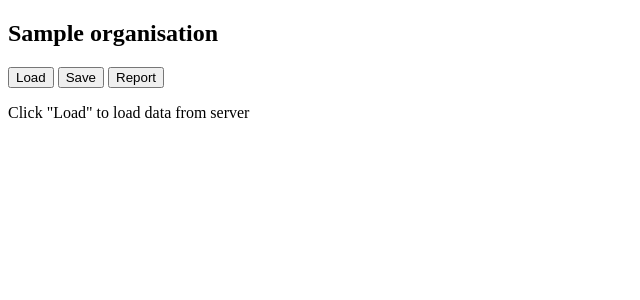
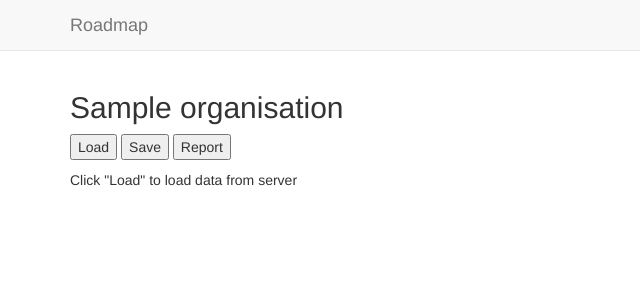
Before and after one commit to SignPainterThe/roadmap, a Django app: template templates/roadmap/organisation.html in a window 1280 px wide. Shown: the top 300 px of the page, without its empty margins (0-640 px from the left). Run offline with Django 3.2, Linux system fonts and the light colour scheme; the template is opened without the code that fills it: most values are stand-ins (such as "Sample title", 1, 10 or a date in 2020); some libraries are stand-ins or nearby versions.

Commit message:
base template && bootstrap

```diff
--- a/bower.json
+++ b/bower.json
@@ -15,6 +15,7 @@
   ],
   "dependencies": {
     "jquery": "latest",
-    "handsontable": "latest"
+    "handsontable": "latest",
+    "bootstrap": "latest"
   }
 }
--- /dev/null
+++ b/templates/roadmap/base.html
@@ -0,0 +1,41 @@
+<!DOCTYPE html>
+<html lang="en">
+  <head>
+    <meta charset="utf-8">
+    <meta name="viewport" content="width=device-width, initial-scale=1">
+    <title>{% block title %}{% endblock %}</title>
+    {% load staticfiles %}
+    <link rel="stylesheet" media="screen" href="{% static 'roadmap/js/handsontable/dist/handsontable.full.min.css' %}">
+    <link rel="stylesheet" href="{% static 'roadmap/js/bootstrap/dist/css/bootstrap.min.css' %}">
+    <link rel="stylesheet" href="{% static 'roadmap/css/roadmap.css' %}">
+    <script src="{% static 'roadmap/js/jquery/dist/jquery.min.js' %}"></script>
+    <script src="{% static 'roadmap/js/csrf.js' %}"></script>
+    <script src="{% static 'roadmap/js/handsontable/dist/handsontable.full.min.js' %}"></script>
+    <script src="{% static 'roadmap/js/bootstrap/dist/js/bootstrap.min.js' %}"></script>
+  </head>
+  <body>
+    <nav class="navbar navbar-default navbar-static-top">
+      <div class="container">
+        <div class="navbar-header">
+          <button type="button" class="navbar-toggle collapsed" data-toggle="collapse" data-target="  #navbar" aria-expanded="false" aria-controls="navbar">
+            <span class="sr-only">Toggle navigation</span>
+            <span class="icon-bar"></span>
+            <span class="icon-bar"></span>
+            <span class="icon-bar"></span>
+          </button>
+          <a class="navbar-brand" href="{% url 'roadmap:index' %}">Roadmap</a>
+        </div>
+        <div id="navbar" class="collapse navbar-collapse">
+          <ul class="nav navbar-nav"></ul>
+        </div><!--/.nav-collapse -->
+      </div>
+    </nav>
+
+    <div class="container">
+      <div class="content">
+      {% block content %}{% endblock %}
+      </div>
+    </div>
+
+  </body>
+</html>
--- a/templates/roadmap/organisation.html
+++ b/templates/roadmap/organisation.html
@@ -1,19 +1,8 @@
-<!doctype html>
-<html>
-<head>
-  <meta charset='utf-8'>
-  <title>{{ organisation.name_full }}</title>
+{% extends 'roadmap/base.html' %}
 
-{% load staticfiles %}
+{% block title %}{{ organisation.name_full }}{% endblock %}
 
-  <script src="{% static 'roadmap/js/jquery/dist/jquery.min.js' %}"></script>
-  <script src="{% static 'roadmap/js/csrf.js' %}"></script>
-  <script src="{% static 'roadmap/js/handsontable/dist/handsontable.full.min.js' %}"></script>
-  <link rel="stylesheet" media="screen" href="{% static 'roadmap/js/handsontable/dist/handsontable.full.min.css' %}">
-
-</head>
-
-<body>
+{% block content %}
 
   <h2>{{ organisation.name_full }}</h2>
 
@@ -24,7 +13,6 @@
   </p>
 
   <div id="organisation_console" class="console">Click "Load" to load data from server</div>
-
   <div id="organisation_table"></div>
 
   <script>
@@ -49,11 +37,11 @@
       columns: [
         {
           data: 'point',
-                  editor: false
+          readOnly: true
         },
         {
           data: 'mark',
-                  editor: false
+          readOnly: true
         },
         {data: 'fact'},
         {data: 'check'},
@@ -117,7 +105,7 @@
         url: '{% url 'roadmap:value_save' %}',
         data: {
           data: JSON.stringify(data)
-                }, // returns all cells' data
+        },
         dataType: 'json',
         type: 'POST',
         success: function (res) {
@@ -159,5 +147,4 @@
     });
   </script>
 
-</body>
-</html>
+{% endblock %}
```
Also changed, not shown: templates/roadmap/checkin.html (+5 -18 lines), templates/roadmap/index.html (+6 -9 lines), templates/roadmap/mark.html (+6 -19 lines), static/roadmap/css/roadmap.css (added). Lines whose indentation alone changed are shown as unchanged.
